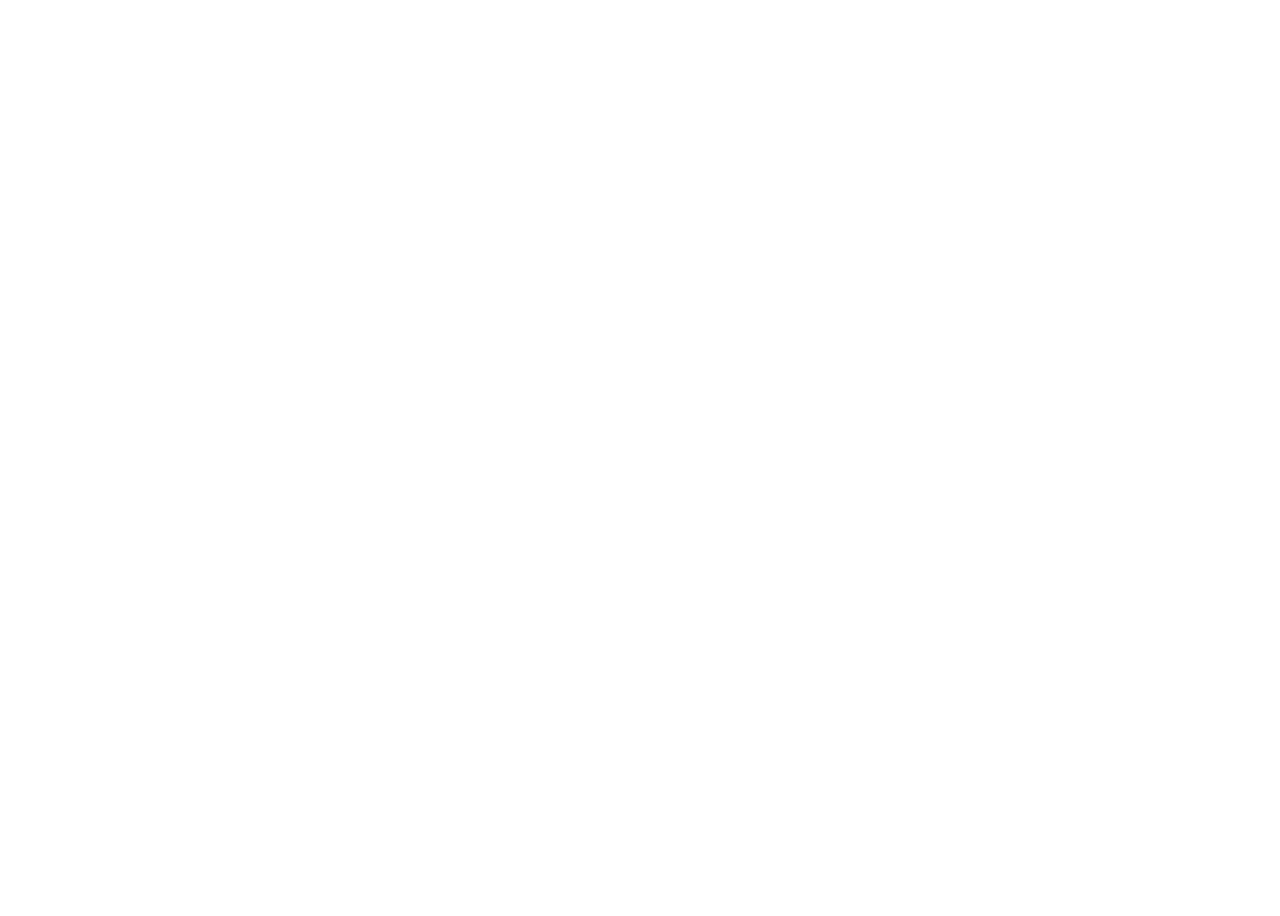
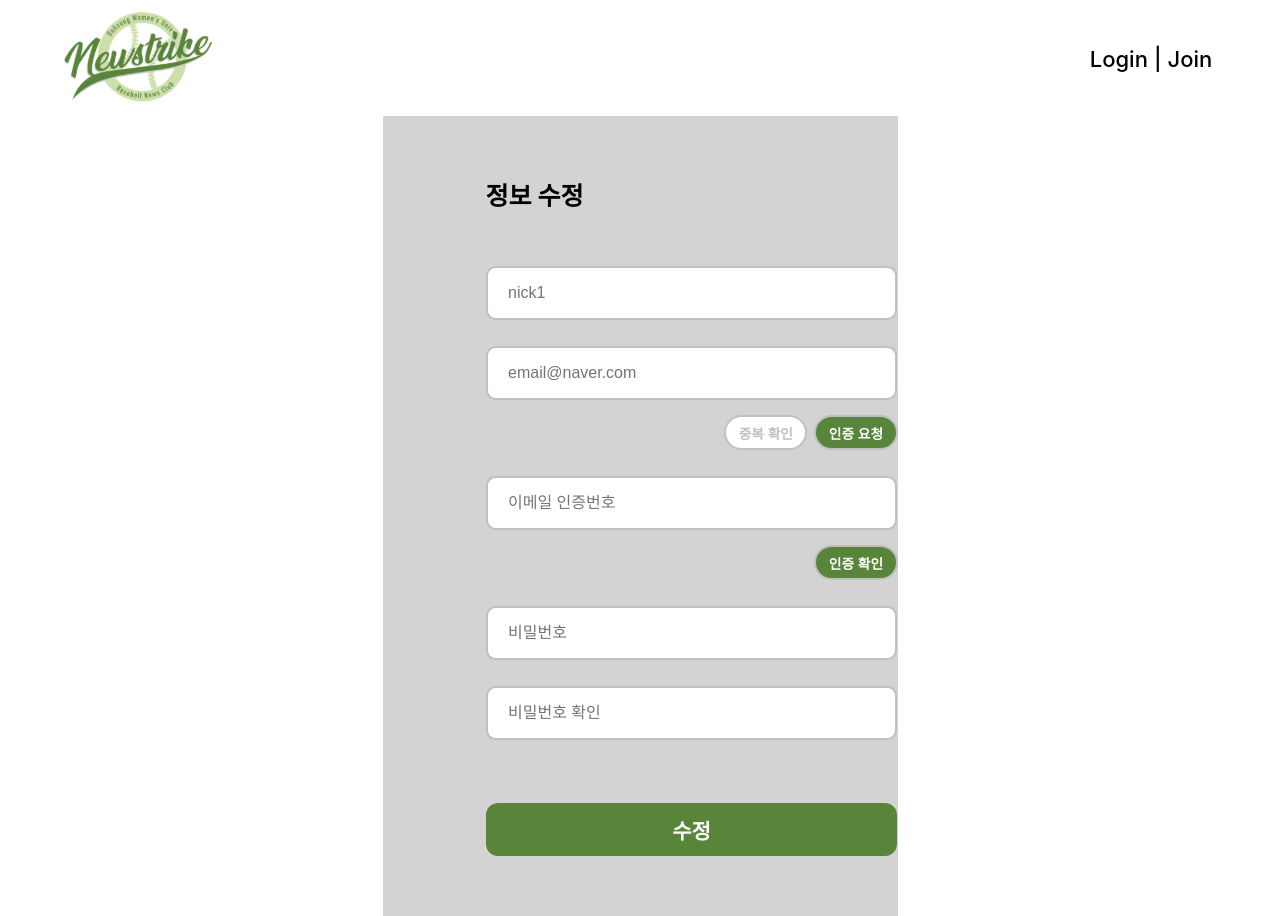
Before and after one commit to f4-zoluphaza/newsletter_front, a React (Create React App) app: page /Mypage/ChangeInfo in a window 1280 px wide. Before the commit this address had no page. Before the commit the page ends 800 px from the top, so only its background shows below. Built offline with nearby package versions, Linux system fonts and the light colour scheme.

Commit message:
[0507] jia 정보수정 폼 생성

```diff
--- a/src/App.js
+++ b/src/App.js
@@ -19,20 +19,22 @@ import Unsubscribe from './pages/myPage/Unsubscribe';
 
 // mypage_j
 import Scrap from './pages/myPage/Scrap';
+import ChangeInfo from './pages/myPage/ChangeInfo';
 
 function App() {
   return (
     <div>
       <BrowserRouter>
         <Routes>
-          <Route path="/" element={<Login />} />
-          <Route path="/mainPage" element={<MainPage />} />
+          <Route path="/Login" element={<Login />} />
+          <Route path="/" element={<MainPage />} />
           <Route path="/detailPage" element={<DetailPage />} />
           <Route path="/NologindetailPage" element={<NoLoginDetailPages />} />
           <Route path="/SignUp" element={<SignUp />} />
           <Route path="/Mypage" element={<Attendance />} />
           <Route path="/Mypage/Unsubscribe" element={<Unsubscribe />} />
           <Route path="/Mypage/Scrap" element={<Scrap />} />
+          <Route path="/Mypage/ChangeInfo" element={<ChangeInfo />} />
         </Routes>
       </BrowserRouter>
     </div>
--- /dev/null
+++ b/src/pages/myPage/ChangeInfo.jsx
@@ -0,0 +1,168 @@
+import React, { useState } from 'react';
+import {
+  Div,
+  BodyDiv,
+  WrapperDiv,
+  LeftDiv,
+  RightDiv,
+  Form,
+  Input,
+  TitleDiv,
+  TextDivForm,
+  TextSpan,
+  Button,
+  UnderDiv,
+  VaildP,
+  SubmitButton,
+} from '../../styles/Mypage_j/ChangeInfo.styled.jsx';
+
+import Header from '../../components/Header.jsx';
+
+export default function ChangeInfo() {
+  //form 관리
+  const [form, setForm] = useState({
+    nickName: '',
+    email: '',
+    emailCheck: '',
+    password: '',
+    passwordCheck: '',
+  });
+
+  const [validEmail, setValidEmail] = useState(null);
+  const [validEmailCheck, setValidEmailCheck] = useState(null);
+  const [validPW, setValidPW] = useState(null);
+  const [validPWCheck, setValidPWCheck] = useState(null);
+
+  // 비밀번호 유효성 함수
+  const handlePW = (e) => {
+    const password = e.target.value;
+    setForm({ ...form, password });
+
+    if (password.trim() === '') {
+      setValidPW(null);
+    } else {
+      const isValidPassword =
+        /^(?=.*[A-Za-z])(?=.*\d)(?=.*[@$!%*?&^#()])[A-Za-z\d@$!%*?&^#()]{8,12}$/.test(
+          password
+        );
+      setValidPW(isValidPassword);
+    }
+  };
+
+  // 비밀번호 확인 유효성 함수
+  const hadlePWCheck = (e) => {
+    const passwordCheck = e.target.value;
+    setForm((prevForm) => ({ ...prevForm, passwordCheck }));
+
+    if (passwordCheck.trim() === '') {
+      setValidPWCheck(null);
+    } else if (passwordCheck === form.password) {
+      setValidPWCheck(true);
+    } else {
+      setValidPWCheck(false);
+    }
+  };
+
+  return (
+    <Div>
+      <BodyDiv>
+        {/* 네비게이션바 */}
+        <Header></Header>
+
+        <WrapperDiv justifyContent="center">
+          <LeftDiv></LeftDiv>
+          <RightDiv>
+            <TitleDiv>
+              <TextSpan fontsize="25px" fontweight="700" color="#000000">
+                정보 수정
+              </TextSpan>
+            </TitleDiv>
+            <Form>
+              <TextDivForm>
+                {/* <TextSpan>닉네임</TextSpan> */}
+                <Input
+                  id="nickName"
+                  type="text"
+                  placeholder="nick1"
+                  width="410.975px"
+                  height="53.82px"
+                  borderRadius="9.78px"
+                />
+              </TextDivForm>
+
+              <TextDivForm>
+                {/* <TextSpan>이메일</TextSpan> */}
+                <Input
+                  id="email"
+                  type="email"
+                  placeholder="email@naver.com"
+                  width="410.975px"
+                  height="53.82px"
+                  borderRadius="9.78px"
+                />
+              </TextDivForm>
+              <UnderDiv justifyContent="end">
+                <Button>중복 확인</Button>
+                <Button backgroundcolor="#588539" color="#FFFFFF">
+                  인증 요청
+                </Button>
+              </UnderDiv>
+              <TextDivForm>
+                {/* <TextSpan>인증 번호</TextSpan> */}
+                <Input
+                  id="emailCheck"
+                  type="number"
+                  placeholder="이메일 인증번호"
+                  width="410.975px"
+                  height="53.82px"
+                  borderRadius="9.78px"
+                />
+              </TextDivForm>
+
+              <UnderDiv justifyContent="end">
+                {/* <VaildP>인증번호가 올바르지 않습니다.</VaildP> */}
+                <Button backgroundcolor="#588539" color="#FFFFFF">
+                  인증 확인
+                </Button>
+              </UnderDiv>
+
+              <TextDivForm>
+                {/* <TextSpan>비밀번호</TextSpan> */}
+                <Input
+                  id="password"
+                  type="password"
+                  onChange={handlePW}
+                  placeholder="비밀번호"
+                  width="410.975px"
+                  height="53.82px"
+                  borderRadius="9.78px"
+                />
+              </TextDivForm>
+
+              <TextDivForm>
+                {/* <TextSpan>비밀번호 확인</TextSpan> */}
+                <Input
+                  id="password"
+                  type="password"
+                  onChange={handlePW}
+                  placeholder="비밀번호 확인"
+                  width="410.975px"
+                  height="53.82px"
+                  borderRadius="9.78px"
+                />
+              </TextDivForm>
+
+              <SubmitButton
+                value="수정"
+                type="submit"
+                width="410.975px"
+                height="53.82px"
+                marginTop="60px"
+              />
+            </Form>
+          </RightDiv>
+        </WrapperDiv>
+      </BodyDiv>
+    </Div>
+  );
+}
--- a/src/styles/Login/LoginSignUp.styled.jsx
+++ b/src/styles/Login/LoginSignUp.styled.jsx
@@ -1,5 +1,5 @@
-import styled from "styled-components";
-import { Link } from "react-router-dom";
+import styled from 'styled-components';
+import { Link } from 'react-router-dom';
 
 const flexCenter = () => `
   display: flex;
@@ -14,31 +14,28 @@ export const BodyDiv = styled.div`
 
 export const WrapperDiv = styled.div`
   width: 510px;
-  height: ${(props) => props.height || "100vh"};
+  height: ${(props) => props.height || '100vh'};
   /* background-color: #fff8ec; */
   ${flexCenter()}
   flex-direction: column;
   justify-content: ${(props) => props.justifyContent};
-
 `;
 
 export const LogoImg = styled.img`
   width: 256px;
   height: 200px;
 
-  margin-bottom: ${(props) => props.marginBottom || "35px"};
-
+  margin-bottom: ${(props) => props.marginBottom || '35px'};
 `;
 
 export const Form = styled.form`
-  width: 510px;
+  width: 550px;
   height: auto;
   /* background-color: aqua; */
   ${flexCenter()}
   flex-direction: column;
   align-items: ${(props) => props.alignItems};
   position: relative; //eyesImg 때문에 설정
-
 `;
 
 export const Input = styled.input`
@@ -72,7 +69,7 @@ export const Submit = styled.input`
   margin-top: ${(props) => props.marginTop};
 
   cursor: pointer;
-`
+`;
 
 // Login---------------------------------------------------------------------------------------------------------------
 
@@ -84,7 +81,7 @@ export const EyesImg = styled.img`
   right: 20px;
 
   cursor: pointer;
-`
+`;
 
 export const LoginStateDiv = styled.div`
   width: 200px;
@@ -95,20 +92,20 @@ export const LoginStateDiv = styled.div`
 
   /* margin-top: 10px;
   margin-bottom: 30px; */
-`
+`;
 
 export const CheckImg = styled.img`
   width: 16px;
   height: 16px;
 
   cursor: pointer;
-`
+`;
 export const LoginStateP = styled.p`
   font-size: 16px;
   color: #767676;
   margin: 0 0 0 5px;
   padding: 0;
-`
+`;
 
 export const PWSearchSignUpDiv = styled.div`
   width: 250px;
@@ -118,14 +115,14 @@ export const PWSearchSignUpDiv = styled.div`
   justify-content: space-around;
 
   margin-top: 30px;
-`
+`;
 
 export const PWSearchSignUpP = styled.p`
   font-size: 16px;
   color: #767676;
 
   cursor: pointer;
-`
+`;
 
 export const SocialLoginDiv = styled.div`
   width: 180px;
@@ -135,14 +132,14 @@ export const SocialLoginDiv = styled.div`
   justify-content: space-between;
 
   margin-top: 50px;
-`
+`;
 
 export const SocialLoginImg = styled.img`
   width: 80px;
   height: 80px;
 
   cursor: pointer;
-`
+`;
 
 export const Links = styled(Link)`
   text-decoration: none;
@@ -156,31 +153,30 @@ export const Button = styled.button`
   height: 35px;
 
   border-radius: 20px;
-  border: solid 2px #C0C0C0;
+  border: solid 2px #c0c0c0;
 
   background-color: #ffffff;
-  color: #C0C0C0;
+  color: #c0c0c0;
   font-size: 13.7px;
   font-weight: 600;
 
   margin: 7px 0 7px 7px;
 
   cursor: pointer;
-`
+`;
 
 export const UnderDiv = styled.div`
   width: 410.975px;
   /* background-color: #eea5a5; */
 
   ${flexCenter()}
-  justify-content: ${(props) => props.justifyContent || "start"};
+  justify-content: ${(props) => props.justifyContent || 'start'};
   align-items: start;
-`
-
+`;
 
 export const VaildP = styled.p`
   font-size: 16px;
-  color: #E74F4F;
+  color: #e74f4f;
 
   margin: 0;
-`
+`;
--- /dev/null
+++ b/src/styles/Mypage_j/ChangeInfo.styled.jsx
@@ -0,0 +1,159 @@
+import styled from 'styled-components';
+import { Link } from 'react-router-dom';
+
+const flexCenter = () => `
+  display: flex;
+  justify-content: center;
+  align-items: center;
+`;
+
+export const Div = styled.div`
+  /* width: 100vw; */
+  height: auto;
+
+  display: flex;
+  justify-content: center;
+`;
+
+export const BodyDiv = styled.div`
+  width: 90vw;
+  height: auto;
+  ${flexCenter()}
+  flex-direction: column;
+
+  /* background-color: beige; */
+`;
+
+export const WrapperDiv = styled.div`
+  width: 515px;
+  height: ${(props) => props.height || '100vh'};
+  background-color: lightgray;
+
+  display: flex;
+  justify-content: space-between;
+  /* flex-direction: column; */
+`;
+
+export const LeftDiv = styled.div`
+  width: 100px;
+  height: auto;
+  /* background-color: gold; */
+  ${flexCenter()}
+  flex-direction: column;
+  justify-content: ${(props) => props.justifyContent};
+`;
+
+export const RightDiv = styled.div`
+  width: 412px;
+  height: auto;
+  /* background-color: darkviolet; */
+  ${flexCenter()}
+  flex-direction: column;
+  justify-content: ${(props) => props.justifyContent};
+`;
+
+export const TitleDiv = styled.div`
+  width: 100%;
+  height: 47px;
+  margin-bottom: 20px;
+
+  /* background-color: pink; */
+`;
+
+export const TextDivForm = styled.div`
+  width: 100%;
+  height: 60px;
+  margin-top: 20px;
+
+  display: flex;
+  justify-content: center;
+  align-items: center;
+
+  /* background-color: lightseagreen; */
+`;
+
+export const TextSpan = styled.span`
+  font-size: ${(props) => props.fontsize || '15px'};
+  font-weight: ${(props) => props.fontweight || '500'};
+  display: inline-block;
+  color: ${(props) => props.color || '#767676'};
+`;
+
+export const Form = styled.form`
+  width: 412px;
+  height: auto;
+  /* background-color: aqua; */
+  ${flexCenter()}
+  flex-direction: column;
+  align-items: ${(props) => props.alignItems};
+`;
+
+export const Input = styled.input`
+  width: ${(props) => props.width};
+  height: ${(props) => props.height};
+  border-radius: ${(props) => props.borderRadius};
+  /* border-radius: 12px; */
+  border: solid 2px #c0c0c0;
+  margin: 10px 0 10px 0;
+
+  display: inline-block;
+
+  color: #767676;
+  font-size: 16px;
+
+  padding-left: 20px;
+  box-sizing: border-box;
+`;
+
+export const Button = styled.button`
+  width: 83.16px;
+  height: 35px;
+
+  border-radius: 20px;
+  border: solid 2px #c0c0c0;
+
+  background-color: ${(props) => props.backgroundcolor || '#FFFFFF'};
+  color: ${(props) => props.color || '#c0c0c0'};
+  font-size: 13.7px;
+  font-weight: 600;
+
+  margin: 7px 0 7px 7px;
+
+  cursor: pointer;
+`;
+
+export const UnderDiv = styled.div`
+  width: 100%;
+  height: 40px;
+  margin-top: 10px;
+  /* background-color: #eea5a5; */
+
+  ${flexCenter()}
+  justify-content: ${(props) => props.justifyContent || 'start'};
+  align-items: center;
+`;
+
+export const VaildP = styled.p`
+  font-size: 16px;
+  color: #e74f4f;
+
+  margin: 0;
+`;
+
+export const SubmitButton = styled.input`
+  width: ${(props) => props.width};
+  height: ${(props) => props.height};
+  border-radius: 12px;
+  border: solid 0px;
+  background-color: #588539;
+  box-sizing: border-box;
+
+  ${flexCenter()}
+  color: #FFFFFF;
+  font-size: 21px;
+  font-weight: 600;
+
+  margin-top: ${(props) => props.marginTop};
+
+  cursor: pointer;
+`;
--- a/src/styles/Mypage_j/ScrapPage.styled.jsx
+++ b/src/styles/Mypage_j/ScrapPage.styled.jsx
@@ -17,7 +17,8 @@ export const BodyDiv = styled.div`
 export const TitleDiv = styled.div`
   width: 100%;
   height: 80px;
-  margin-bottom: 15px;
+  margin-top: 15px;
+  margin-bottom: 30px;
 
   display: flex;
   justify-content: center;
--- a/src/styles/main/main-style-component.jsx
+++ b/src/styles/main/main-style-component.jsx
@@ -46,6 +46,7 @@ export const WrapperDiv = styled.div`
 export const LoginLinkSignupP = styled.p`
   color: black;
   font-size: 22px;
+  font-weight: 500;
   margin: 3px;
 
   cursor: pointer;
```
